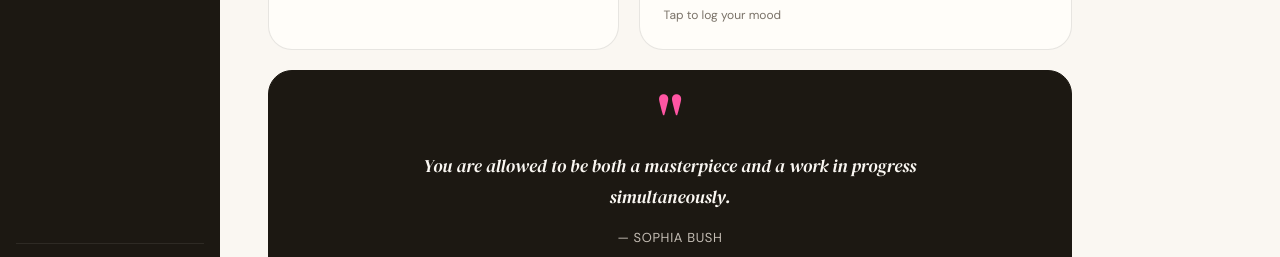
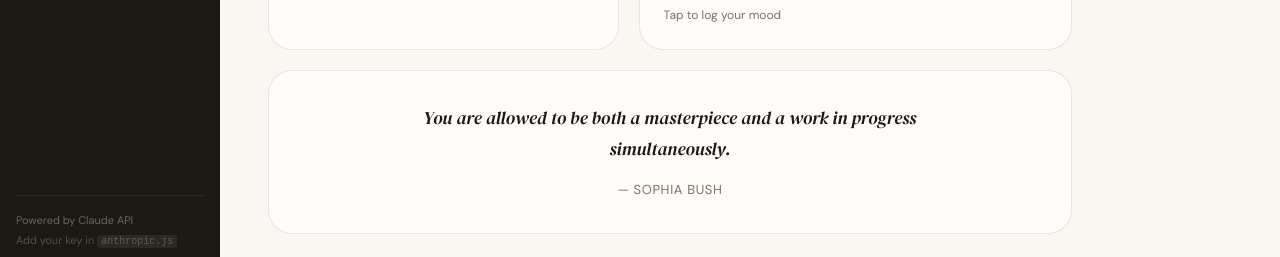
Before and after one commit to tenarosenblum/tena-app, a React (Vite) app: page / in a window 1280 px wide. Shown: the part 669-926 px from the top of the page. Built offline with nearby package versions, Linux system fonts and the light colour scheme; no server answers; the database is empty.

Commit message:
quote styling

```diff
--- a/src/pages/DailyPage.css
+++ b/src/pages/DailyPage.css
@@ -221,22 +221,18 @@
   align-items: center;
   text-align: center;
   padding: 32px 40px;
-  background: var(--ink);
-  border-color: var(--ink);
+  background: var(--warm-white);
+  border-color: var(--border);
 }
 
 .quote-mark {
-  font-family: var(--font-display);
-  font-size: 64px;
-  color: var(--terracotta);
-  line-height: 0.5;
-  margin-bottom: 16px;
+  display: none;
 }
 
 .quote-text {
   font-family: var(--font-display);
   font-size: 18px;
-  color: var(--cream);
+  color: var(--ink);
   line-height: 1.7;
   max-width: 600px;
   margin-bottom: 16px;
@@ -245,7 +241,7 @@
 
 .quote-author {
   font-size: 13px;
-  color: var(--ink-faint);
+  color: var(--ink-muted);
   letter-spacing: 0.05em;
   text-transform: uppercase;
 }
```
